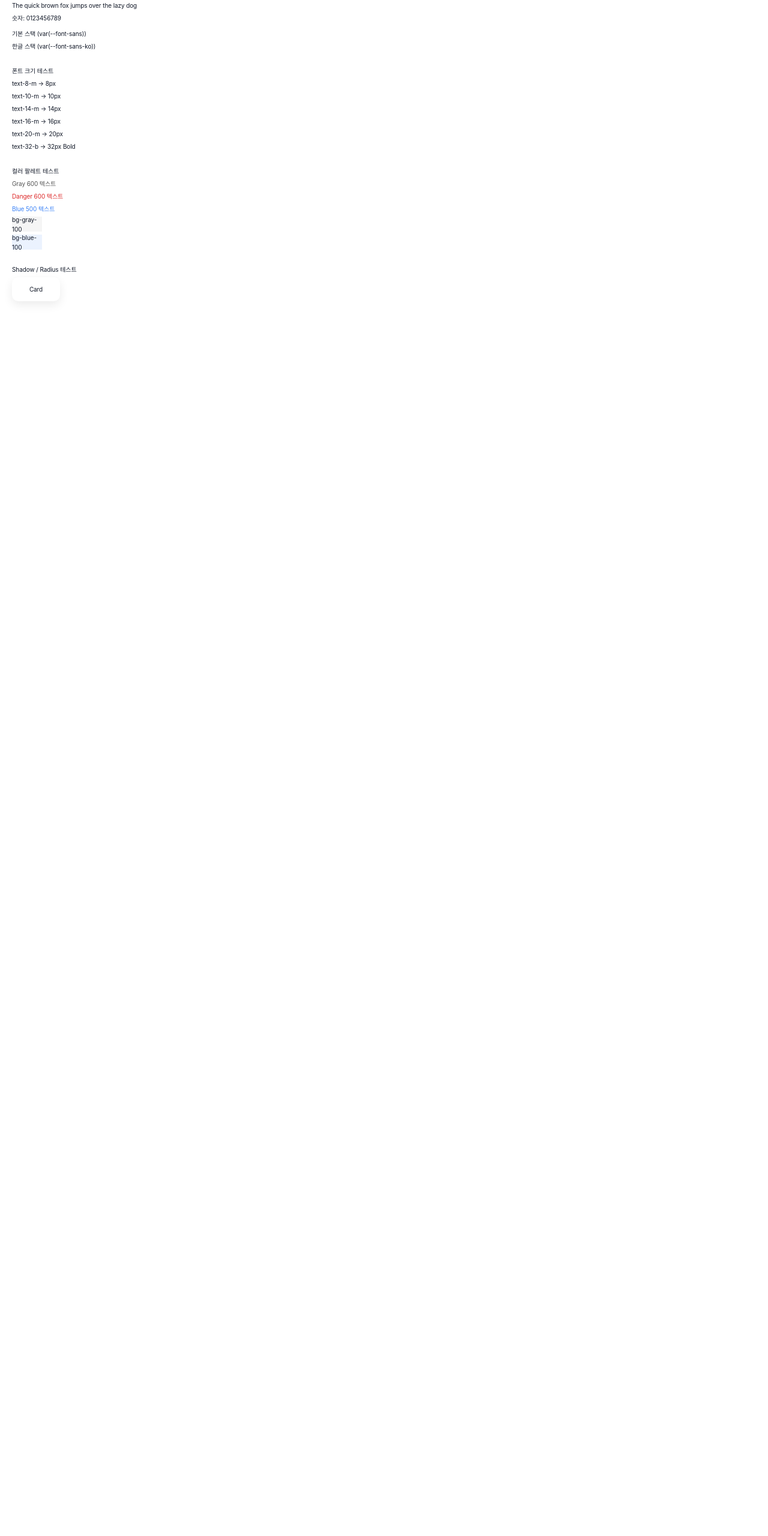
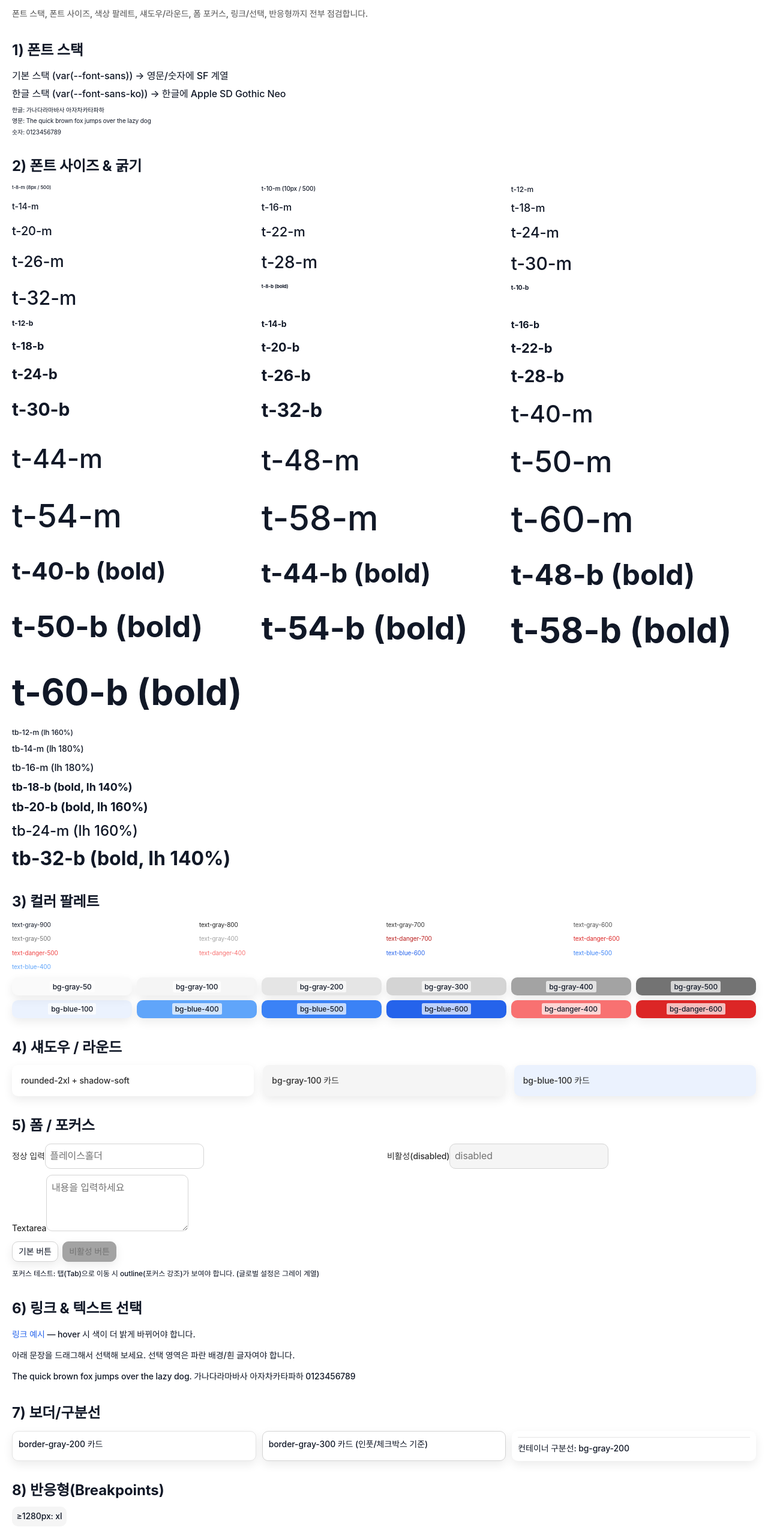
Before and after one commit to leeunduck/Custom-Daily-Planner, a Next.js app: page / in a window 1280 px wide. Shown: the part 66-2626 px from the top of the page at 60% size. Before the commit the page ends 800 px from the top, so only its background shows below. Built offline with nearby package versions, Linux system fonts and the light colour scheme.

Commit message:
CDP-23 chore🔨: global.css 테스트

```diff
--- a/src/app/page.tsx
+++ b/src/app/page.tsx
@@ -1,54 +1,279 @@
 export default function Home() {
   return (
-    <main className="p-8 space-y-10">
-      {/* === Font Test === */}
+    <main className="p-8 space-y-12">
+      {/* === 0. 페이지 안내 === */}
+      <header className="space-y-2">
+        <h1 className="t-32-b">globals.css 유틸 종합 테스트</h1>
+        <p className="tb-14-m text-gray-600">
+          폰트 스택, 폰트 사이즈, 색상 팔레트, 섀도우/라운드, 폼 포커스,
+          링크/선택, 반응형까지 전부 점검합니다.
+        </p>
+      </header>
+
+      {/* === 1. 폰트 스택 테스트 === */}
       <section className="space-y-4">
-        <h1 className="text-32-b">폰트 적용 테스트</h1>
-
-        <div className="space-y-2">
-          <p>한글: 가나다라마바사 아자차카타파하</p>
-          <p>The quick brown fox jumps over the lazy dog</p>
-          <p>숫자: 0123456789</p>
-        </div>
-
-        <div className="space-y-2">
-          <p className="text-16-m">기본 스택 (var(--font-sans))</p>
-          <p lang="ko" className="text-16-m">
-            한글 스택 (var(--font-sans-ko))
+        <h2 className="t-24-b">1) 폰트 스택</h2>
+        <div className="grid gap-2">
+          <p className="t-16-m">
+            기본 스택 (var(--font-sans)) → 영문/숫자에 SF 계열
           </p>
+          <p lang="ko" className="t-16-m">
+            한글 스택 (var(--font-sans-ko)) → 한글에 Apple SD Gothic Neo
+          </p>
+          <div className="space-y-1">
+            <p>한글: 가나다라마바사 아자차카타파하</p>
+            <p>영문: The quick brown fox jumps over the lazy dog</p>
+            <p>숫자: 0123456789</p>
+          </div>
         </div>
       </section>
 
-      {/* === Font Sizes === */}
-      <section className="space-y-2">
-        <h2 className="text-20-b">폰트 크기 테스트</h2>
-        <p className="text-8-m">text-8-m → 8px</p>
-        <p className="text-10-m">text-10-m → 10px</p>
-        <p className="text-14-m">text-14-m → 14px</p>
-        <p className="text-16-m">text-16-m → 16px</p>
-        <p className="text-20-m">text-20-m → 20px</p>
-        <p className="text-32-b">text-32-b → 32px Bold</p>
-      </section>
+      {/* === 2. 폰트 사이즈/굵기 테스트 === */}
+      <section className="space-y-4">
+        <h2 className="t-24-b">2) 폰트 사이즈 & 굵기</h2>
 
-      {/* === Colors === */}
-      <section className="space-y-2">
-        <h2 className="text-20-b">컬러 팔레트 테스트</h2>
-        <p className="text-gray-600">Gray 600 텍스트</p>
-        <p className="text-danger-600">Danger 600 텍스트</p>
-        <p className="text-blue-500">Blue 500 텍스트</p>
-        <div className="h-10 w-20 bg-gray-100 flex items-center justify-center">
-          bg-gray-100
+        <div className="grid grid-cols-2 md:grid-cols-3 gap-3">
+          {/* 8~32 (m) */}
+          <p className="t-8-m">t-8-m (8px / 500)</p>
+          <p className="t-10-m">t-10-m (10px / 500)</p>
+          <p className="t-12-m">t-12-m</p>
+          <p className="t-14-m">t-14-m</p>
+          <p className="t-16-m">t-16-m</p>
+          <p className="t-18-m">t-18-m</p>
+          <p className="t-20-m">t-20-m</p>
+          <p className="t-22-m">t-22-m</p>
+          <p className="t-24-m">t-24-m</p>
+          <p className="t-26-m">t-26-m</p>
+          <p className="t-28-m">t-28-m</p>
+          <p className="t-30-m">t-30-m</p>
+          <p className="t-32-m">t-32-m</p>
+
+          {/* 8~32 (b) */}
+          <p className="t-8-b">t-8-b (bold)</p>
+          <p className="t-10-b">t-10-b</p>
+          <p className="t-12-b">t-12-b</p>
+          <p className="t-14-b">t-14-b</p>
+          <p className="t-16-b">t-16-b</p>
+          <p className="t-18-b">t-18-b</p>
+          <p className="t-20-b">t-20-b</p>
+          <p className="t-22-b">t-22-b</p>
+          <p className="t-24-b">t-24-b</p>
+          <p className="t-26-b">t-26-b</p>
+          <p className="t-28-b">t-28-b</p>
+          <p className="t-30-b">t-30-b</p>
+          <p className="t-32-b">t-32-b</p>
+
+          {/* 40~60 확장 */}
+          <p className="t-40-m">t-40-m</p>
+          <p className="t-44-m">t-44-m</p>
+          <p className="t-48-m">t-48-m</p>
+          <p className="t-50-m">t-50-m</p>
+          <p className="t-54-m">t-54-m</p>
+          <p className="t-58-m">t-58-m</p>
+          <p className="t-60-m">t-60-m</p>
+
+          <p className="t-40-b">t-40-b (bold)</p>
+          <p className="t-44-b">t-44-b (bold)</p>
+          <p className="t-48-b">t-48-b (bold)</p>
+          <p className="t-50-b">t-50-b (bold)</p>
+          <p className="t-54-b">t-54-b (bold)</p>
+          <p className="t-58-b">t-58-b (bold)</p>
+          <p className="t-60-b">t-60-b (bold)</p>
         </div>
-        <div className="h-10 w-20 bg-blue-100 flex items-center justify-center">
-          bg-blue-100
+
+        {/* Body (line-height 포함) */}
+        <div className="space-y-2">
+          <p className="tb-12-m">tb-12-m (lh 160%)</p>
+          <p className="tb-14-m">tb-14-m (lh 180%)</p>
+          <p className="tb-16-m">tb-16-m (lh 180%)</p>
+          <p className="tb-18-b">tb-18-b (bold, lh 140%)</p>
+          <p className="tb-20-b">tb-20-b (bold, lh 160%)</p>
+          <p className="tb-24-m">tb-24-m (lh 160%)</p>
+          <p className="tb-32-b">tb-32-b (bold, lh 140%)</p>
         </div>
       </section>
 
-      {/* === Shadow / Radius === */}
+      {/* === 3. 컬러 팔레트 테스트 === */}
+      <section className="space-y-4">
+        <h2 className="t-24-b">3) 컬러 팔레트</h2>
+
+        {/* 텍스트 컬러 */}
+        <div className="grid grid-cols-2 md:grid-cols-4 gap-3">
+          <p className="text-gray-900">text-gray-900</p>
+          <p className="text-gray-800">text-gray-800</p>
+          <p className="text-gray-700">text-gray-700</p>
+          <p className="text-gray-600">text-gray-600</p>
+          <p className="text-gray-500">text-gray-500</p>
+          <p className="text-gray-400">text-gray-400</p>
+          <p className="text-danger-700">text-danger-700</p>
+          <p className="text-danger-600">text-danger-600</p>
+          <p className="text-danger-500">text-danger-500</p>
+          <p className="text-danger-400">text-danger-400</p>
+          <p className="text-blue-600">text-blue-600</p>
+          <p className="text-blue-500">text-blue-500</p>
+          <p className="text-blue-400">text-blue-400</p>
+        </div>
+
+        {/* 배경 컬러 스와치 */}
+        <div className="grid grid-cols-3 md:grid-cols-6 gap-3">
+          {[
+            ["bg-gray-50", "bg-gray-50"],
+            ["bg-gray-100", "bg-gray-100"],
+            ["bg-gray-200", "bg-gray-200"],
+            ["bg-gray-300", "bg-gray-300"],
+            ["bg-gray-400", "bg-gray-400"],
+            ["bg-gray-500", "bg-gray-500"],
+            ["bg-blue-100", "bg-blue-100"],
+            ["bg-blue-400", "bg-blue-400"],
+            ["bg-blue-500", "bg-blue-500"],
+            ["bg-blue-600", "bg-blue-600"],
+            ["bg-danger-400", "bg-danger-400"],
+            ["bg-danger-600", "bg-danger-600"],
+          ].map(([cls, label]) => (
+            <div
+              key={cls}
+              className={`h-12 rounded-2xl shadow-soft flex items-center justify-center ${cls}`}>
+              <span className="t-12-m bg-white/70 px-2 rounded">{label}</span>
+            </div>
+          ))}
+        </div>
+      </section>
+
+      {/* === 4. 섀도우/라운드 & 카드 === */}
+      <section className="space-y-4">
+        <h2 className="t-24-b">4) 섀도우 / 라운드</h2>
+        <div className="grid grid-cols-1 sm:grid-cols-3 gap-6">
+          <div className="bg-white rounded-2xl shadow-soft p-6">
+            <p className="t-14-m text-gray-700">rounded-2xl + shadow-soft</p>
+          </div>
+          <div className="bg-gray-100 rounded-2xl shadow-soft p-6">
+            <p className="t-14-m text-gray-700">bg-gray-100 카드</p>
+          </div>
+          <div className="bg-blue-100 rounded-2xl shadow-soft p-6">
+            <p className="t-14-m text-gray-700">bg-blue-100 카드</p>
+          </div>
+        </div>
+      </section>
+
+      {/* === 5. 폼 & 포커스 접근성 === */}
+      <section className="space-y-4">
+        <h2 className="t-24-b">5) 폼 / 포커스</h2>
+        <div className="grid gap-4 md:grid-cols-2">
+          <div className="space-y-3">
+            <label className="t-14-m text-gray-700">정상 입력</label>
+            <input type="text" placeholder="플레이스홀더" className="p-3" />
+          </div>
+          <div className="space-y-3">
+            <label className="t-14-m text-gray-700">비활성(disabled)</label>
+            <input type="text" disabled value="disabled" className="p-3" />
+          </div>
+          {/* danger input 섹션 제거됨 */}
+          <div className="space-y-3">
+            <label className="t-14-m text-gray-700">Textarea</label>
+            <textarea
+              rows={3}
+              placeholder="내용을 입력하세요"
+              className="p-3"
+            />
+          </div>
+        </div>
+
+        {/* 버튼 2개만: 기본 / 비활성 */}
+        <div className="space-x-3">
+          {/* 기본 버튼: 배경 흰색, 테두리 #d4d4d4, 호버 시 #1f1f1f + 글자 흰색 */}
+          <button
+            className="px-4 py-2 rounded-2xl shadow-soft t-14-m
+                       bg-[var(--color-white)] text-[var(--color-gray-900)]
+                       border border-[var(--color-gray-300)]
+                       transition
+                       hover:bg-[var(--color-gray-800)] hover:text-[var(--color-white)]">
+            기본 버튼
+          </button>
+
+          {/* 비활성 버튼: 배경 #a3a3a3, 글자 #737373 */}
+          <button
+            className="px-4 py-2 rounded-2xl shadow-soft t-14-m
+                       bg-[var(--color-gray-400)] text-[var(--color-gray-500)]
+                       cursor-not-allowed border border-[var(--color-gray-400)]"
+            disabled>
+            비활성 버튼
+          </button>
+        </div>
+
+        <p className="t-12-m">
+          포커스 테스트: 탭(Tab)으로 이동 시{" "}
+          <span className="text-gray-900">outline(포커스 강조)</span>가 보여야
+          합니다. (글로벌 설정은 그레이 계열)
+        </p>
+      </section>
+
+      {/* === 6. 링크 & 선택(Selection) 테스트 === */}
+      <section className="space-y-4">
+        <h2 className="t-24-b">6) 링크 & 텍스트 선택</h2>
+        <p className="tb-14-m">
+          <a href="#link">링크 예시</a> — hover 시 색이 더 밝게 바뀌어야 합니다.
+        </p>
+        <p className="tb-14-m">
+          아래 문장을 드래그해서 선택해 보세요. 선택 영역은 파란 배경/흰
+          글자여야 합니다.
+        </p>
+        <p className="tb-14-m">
+          The quick brown fox jumps over the lazy dog. 가나다라마바사
+          아자차카타파하 0123456789
+        </p>
+      </section>
+
+      {/* === 7. 보더/구분선 테스트 === */}
+      <section className="space-y-4">
+        <h2 className="t-24-b">7) 보더/구분선</h2>
+        <div className="grid md:grid-cols-3 gap-4">
+          <div className="bg-white p-4 rounded-2xl shadow-soft border border-gray-200">
+            <p className="t-14-m">border-gray-200 카드</p>
+          </div>
+          <div className="bg-white p-4 rounded-2xl shadow-soft border border-gray-300">
+            <p className="t-14-m">border-gray-300 카드 (인풋/체크박스 기준)</p>
+          </div>
+          <div className="bg-white p-4 rounded-2xl shadow-soft">
+            <div className="h-px bg-gray-200 mb-3" />
+            <p className="t-14-m">컨테이너 구분선: bg-gray-200</p>
+          </div>
+        </div>
+      </section>
+
+      {/* === 8. 반응형(Breakpoints) 테스트 === */}
+      <section className="space-y-3">
+        <h2 className="t-24-b">8) 반응형(Breakpoints)</h2>
+        <div className="t-14-m">
+          <span className="inline-block px-3 py-2 rounded-2xl bg-gray-100 mr-2 sm:hidden">
+            &lt;640px: xs
+          </span>
+          <span className="hidden sm:inline-block px-3 py-2 rounded-2xl bg-gray-100 mr-2 md:hidden">
+            ≥640px: sm
+          </span>
+          <span className="hidden md:inline-block px-3 py-2 rounded-2xl bg-gray-100 mr-2 lg:hidden">
+            ≥768px: md
+          </span>
+          <span className="hidden lg:inline-block px-3 py-2 rounded-2xl bg-gray-100 mr-2 xl:hidden">
+            ≥1024px: lg
+          </span>
+          <span className="hidden xl:inline-block px-3 py-2 rounded-2xl bg-gray-100 mr-2 2xl:hidden">
+            ≥1280px: xl
+          </span>
+          <span className="hidden 2xl:inline-block px-3 py-2 rounded-2xl bg-gray-100">
+            ≥1536px: 2xl
+          </span>
+        </div>
+      </section>
+
+      {/* === 9. 배경색(body) 확인 === */}
       <section className="space-y-2">
-        <h2 className="text-20-b">Shadow / Radius 테스트</h2>
-        <div className="w-32 h-16 bg-white shadow-soft rounded-2xl flex items-center justify-center">
-          Card
+        <h2 className="t-24-b">9) 전역 배경/텍스트</h2>
+        <p className="tb-14-m">
+          body 배경: <code>--color-background</code>, 기본 텍스트:{" "}
+          <code>--color-gray-900</code>
+        </p>
+        <div className="p-4 bg-white rounded-2xl shadow-soft border border-gray-200">
+          <p className="t-14-m">흰 카드 위의 대비 체크</p>
         </div>
       </section>
     </main>
```
